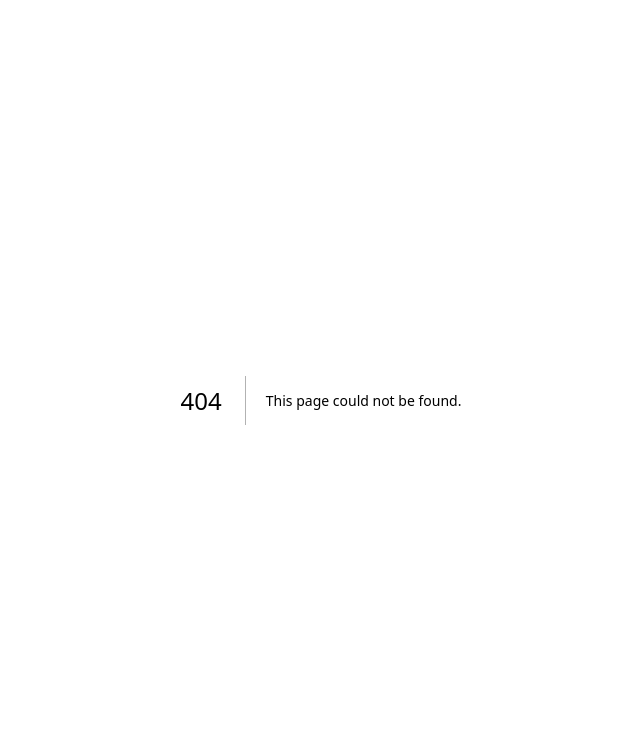
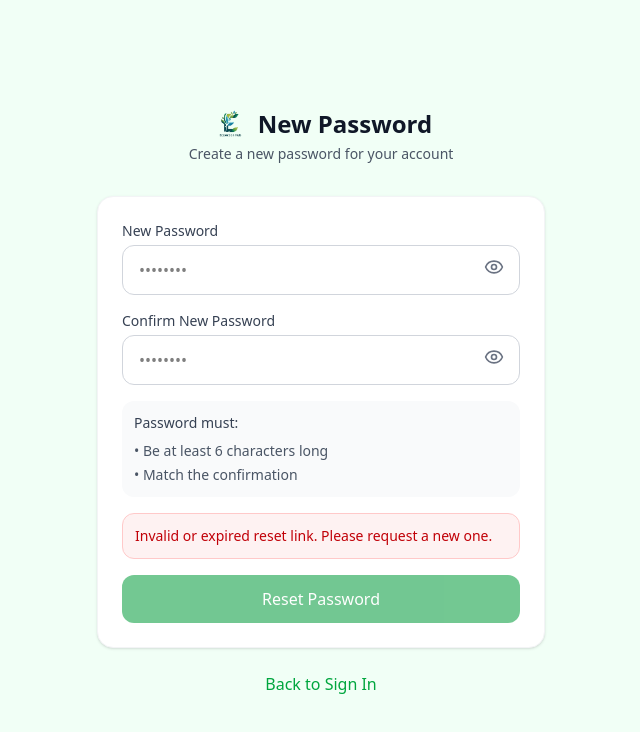
Before and after one commit to LydiaNeema/EcoAction-Hub, a Next.js app in the folder client/: page /auth/forgot-password in a window 1280 px wide. Before the commit this address had no page. Shown: the top 732 px of the page, without its empty margins (319-959 px from the left). Built offline with nearby package versions, Linux system fonts and the light colour scheme.

Commit message:
Add Reset Password page with validation and success feedback

```diff
--- /dev/null
+++ b/client/src/app/auth/forgot-password/page.jsx
@@ -0,0 +1,199 @@
+"use client";
+import { useState, useEffect } from "react";
+import Link from "next/link";
+import Image from "next/image";
+import { authService } from "@/services/authService";
+import { useRouter, useSearchParams } from "next/navigation";
+import { Eye, EyeOff, CheckCircle } from "lucide-react";
+
+export default function ResetPasswordPage() {
+  const router = useRouter();
+  const searchParams = useSearchParams();
+  const token = searchParams.get('token');
+
+  const [password, setPassword] = useState("");
+  const [confirmPassword, setConfirmPassword] = useState("");
+  const [showPassword, setShowPassword] = useState(false);
+  const [showConfirmPassword, setShowConfirmPassword] = useState(false);
+  const [loading, setLoading] = useState(false);
+  const [error, setError] = useState("");
+  const [success, setSuccess] = useState(false);
+
+  useEffect(() => {
+    if (!token) {
+      setError("Invalid or expired reset link. Please request a new one.");
+    }
+  }, [token]);
+
+  const onSubmit = async (e) => {
+    e.preventDefault();
+
+    if (!password.trim()) {
+      setError("Please enter a new password");
+      return;
+    }
+
+    if (password.length < 6) {
+      setError("Password must be at least 6 characters long");
+      return;
+    }
+
+    if (password !== confirmPassword) {
+      setError("Passwords do not match");
+      return;
+    }
+
+    if (!token) {
+      setError("Invalid reset token");
+      return;
+    }
+
+    setLoading(true);
+    setError("");
+    try {
+      await authService.resetPassword({ token, password });
+      setSuccess(true);
+
+      // Redirect to signin after 3 seconds
+      setTimeout(() => {
+        router.push("/auth/signin");
+      }, 3000);
+    } catch (err) {
+      setError(err.message || "Failed to reset password. The link may have expired.");
+    } finally {
+      setLoading(false);
+    }
+  };
+
+  if (success) {
+    return (
+      <main className="min-h-screen bg-[#F1FFF6] flex items-center justify-center px-6 py-12">
+        <div className="w-full max-w-md text-center">
+          <div className="bg-white rounded-2xl p-8 shadow-sm border border-gray-100">
+            <div className="flex justify-center mb-4">
+              <div className="w-16 h-16 bg-green-100 rounded-full flex items-center justify-center">
+                <CheckCircle className="w-8 h-8 text-green-600" />
+              </div>
+            </div>
+
+            <h1 className="text-2xl font-semibold text-gray-900 mb-3">
+              Password Reset!
+            </h1>
+
+            <p className="text-gray-600 mb-6">
+              Your password has been successfully reset. Redirecting you to sign in...
+            </p>
+
+            <Link
+              href="/auth/signin"
+              className="inline-block bg-green-600 text-white px-6 py-3 rounded-xl font-medium hover:bg-green-700 transition"
+            >
+              Sign In Now
+            </Link>
+          </div>
+        </div>
+      </main>
+    );
+  }
+
+  return (
+    <main className="min-h-screen bg-[#F1FFF6] flex items-center justify-center px-6 py-12">
+      <div className="w-full max-w-md">
+        {/* Branding */}
+        <div className="flex flex-col items-center text-center mb-8">
+          <div className="flex items-center gap-2 mb-1">
+            <Image src="/EcoActionlogo.png" width={40} height={40} alt="EcoAction Logo" />
+            <h1 className="text-2xl font-semibold text-gray-900">New Password</h1>
+          </div>
+          <p className="text-gray-600 text-sm -mt-1">
+            Create a new password for your account
+          </p>
+        </div>
+
+        {/* Form */}
+        <form onSubmit={onSubmit} className="bg-white rounded-2xl p-6 shadow-sm border border-gray-100">
+          {/* New Password */}
+          <label className="block text-sm font-medium text-gray-700 mb-1">
+            New Password
+          </label>
+          <div className="relative mb-4">
+            <input
+              value={password}
+              onChange={(e) => setPassword(e.target.value)}
+              type={showPassword ? "text" : "password"}
+              placeholder="••••••••"
+              className="w-full rounded-xl border border-gray-300 px-4 py-3 pr-12 outline-none focus:ring-2 focus:ring-green-500"
+            />
+            <button
+              type="button"
+              onClick={() => setShowPassword(!showPassword)}
+              className="absolute right-4 top-3 text-gray-500 hover:text-gray-700"
+            >
+              {showPassword ? <EyeOff size={20} /> : <Eye size={20} />}
+            </button>
+          </div>
+
+          {/* Confirm Password */}
+          <label className="block text-sm font-medium text-gray-700 mb-1">
+            Confirm New Password
+          </label>
+          <div className="relative mb-4">
+            <input
+              value={confirmPassword}
+              onChange={(e) => setConfirmPassword(e.target.value)}
+              type={showConfirmPassword ? "text" : "password"}
+              placeholder="••••••••"
+              className="w-full rounded-xl border border-gray-300 px-4 py-3 pr-12 outline-none focus:ring-2 focus:ring-green-500"
+            />
+            <button
+              type="button"
+              onClick={() => setShowConfirmPassword(!showConfirmPassword)}
+              className="absolute right-4 top-3 text-gray-500 hover:text-gray-700"
+            >
+              {showConfirmPassword ? <EyeOff size={20} /> : <Eye size={20} />}
+            </button>
+          </div>
+
+          {/* Password Requirements */}
+          <div className="bg-gray-50 rounded-xl p-3 mb-4">
+            <p className="text-gray-700 text-sm font-medium mb-2">Password must:</p>
+            <ul className="text-gray-600 text-sm space-y-1">
+              <li className={password.length >= 6 ? "text-green-600" : ""}>
+                • Be at least 6 characters long
+              </li>
+              <li className={password === confirmPassword && password ? "text-green-600" : ""}>
+                • Match the confirmation
+              </li>
+            </ul>
+          </div>
+
+          {/* Error Message */}
+          {error && (
+            <div className="bg-red-50 border border-red-200 rounded-xl p-3 mb-4">
+              <p className="text-red-700 text-sm">{error}</p>
+            </div>
+          )}
+
+          {/* Submit Button */}
+          <button
+            disabled={loading || !token}
+            type="submit"
+            className="w-full bg-[#16A34A] text-white py-3 rounded-xl font-medium hover:bg-[#15803D] disabled:opacity-60 transition"
+          >
+            {loading ? "Resetting Password..." : "Reset Password"}
+          </button>
+        </form>
+
+        {/* Back to Sign In */}
+        <div className="text-center mt-6">
+          <Link
+            href="/auth/signin"
+            className="text-green-600 font-medium hover:underline"
+          >
+            Back to Sign In
+          </Link>
+        </div>
+      </div>
+    </main>
+  );
+}
```
